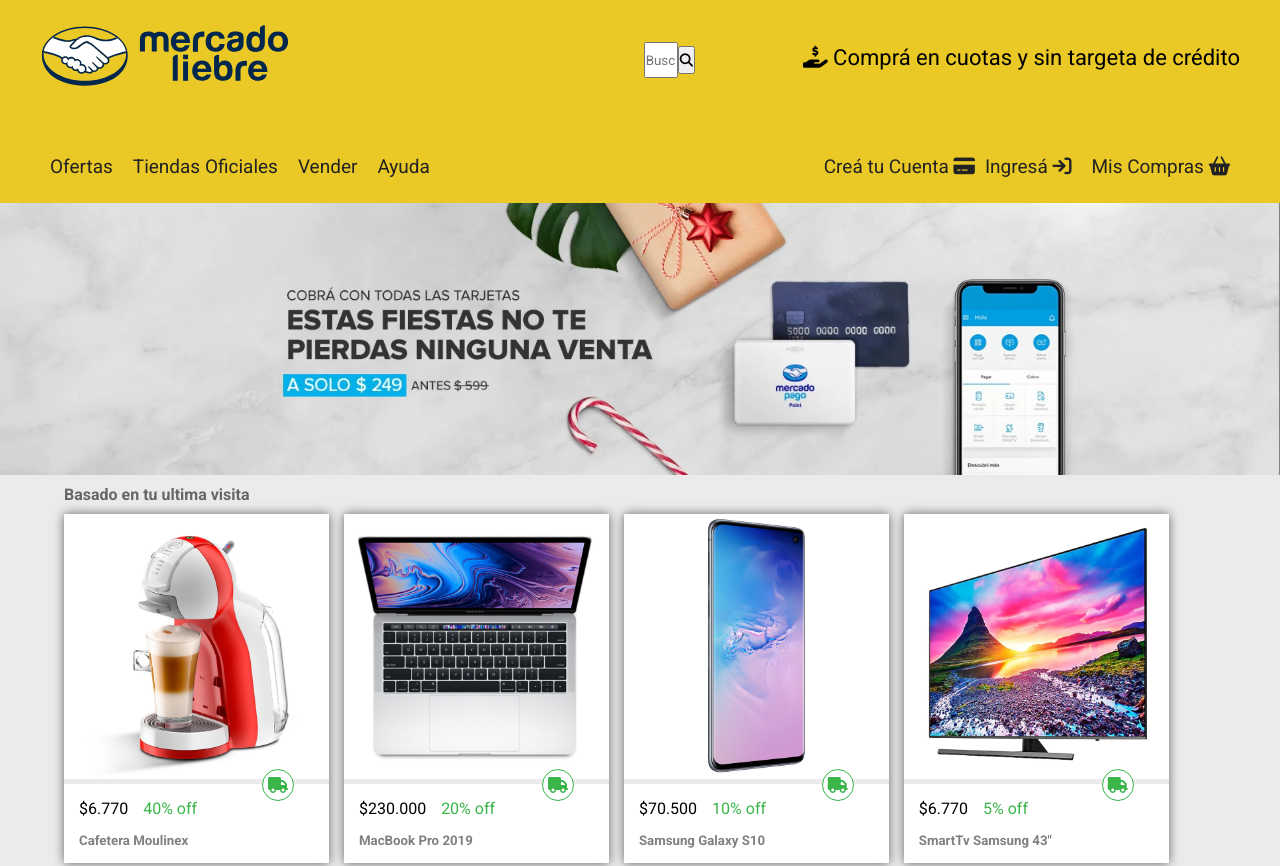
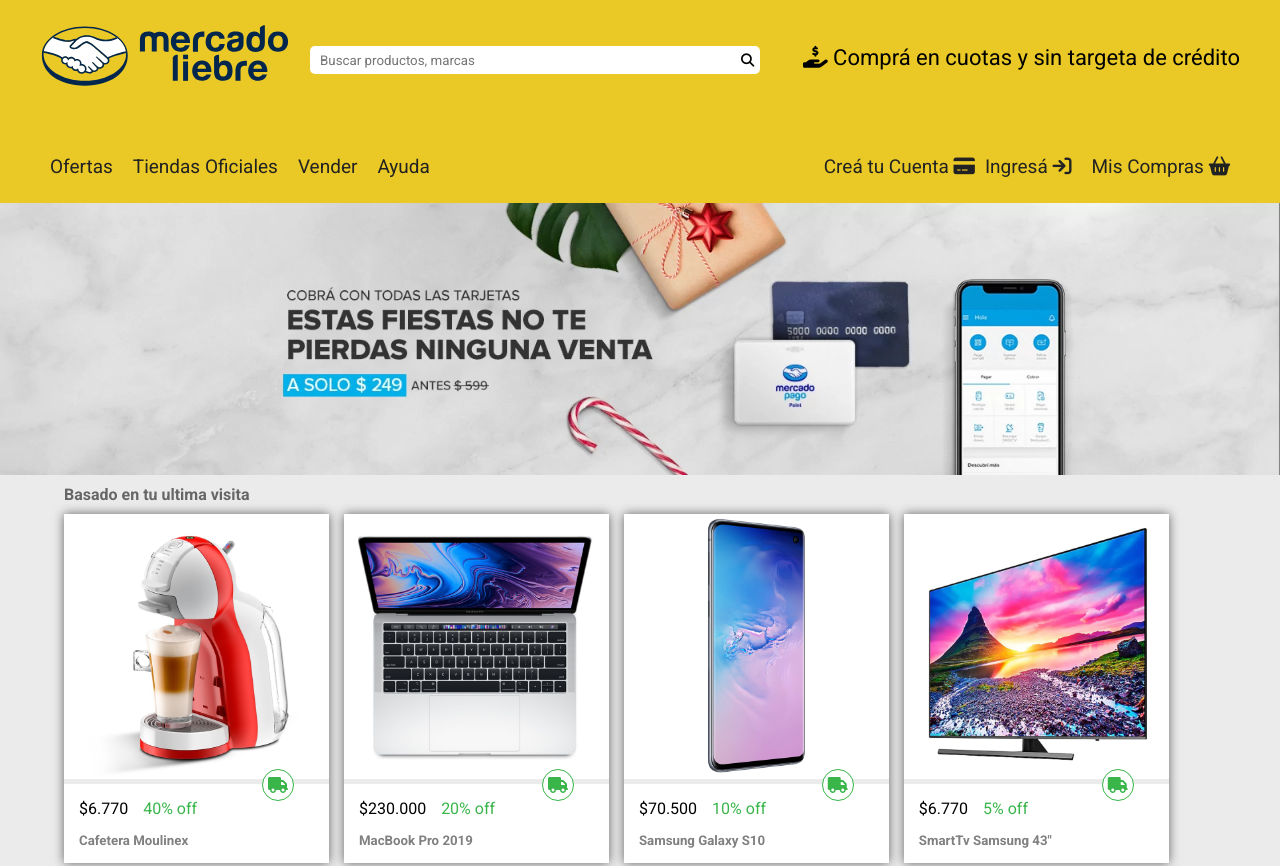
Before and after one commit to NicoSS1996/Mercado-Liebre-4, a website: page views/home.html in a window 1280 px wide. Shown: the top 866 px of the page. Drawn offline with Linux system fonts and the light colour scheme.

Commit message:
arreglando header

```diff
--- a/public/css/styles.css
+++ b/public/css/styles.css
@@ -40,9 +40,7 @@
     list-style: none;
 }
 
-/* HEADER */
-
-
+/*header*/
 .main-header {
     background-color: var(--amarillo);
     padding: 20px;
@@ -54,14 +52,23 @@
     margin-bottom: 25px;
 }
 
-header.main-header div.main-header-top-bar div div.busqueda{
-    width: 50%;
-    height: 25px;
+header.main-header div.main-header-top-bar div div.busqueda input {
+    height: 28px;
+    border: none;
+    padding-left: 10px;
+    border-radius: 5px 0px 0px 5px;
 }
 
-header.main-header div.main-header-top-bar div div.busqueda input{
-    width: 125px;
+button.btn {
+    height: 28px;
+    width: 30px;
+    border: none;
+    background-color: white;
+    border-radius: 0px 5px 5px 0px;
+}
 
+button.btn i {
+    border: none;
 }
 
 .logo {
@@ -111,6 +118,24 @@
 @media (min-width: 768px) {
     header.main-header div.main-header-top-bar div div.busqueda input{
         width: 200px;
+    }
+    header.main-header div.main-header-top-bar div div.busqueda input {
+        height: 28px;
+        border: none;
+        padding-left: 10px;
+        border-radius: 5px 0px 0px 5px;
+    }
+
+    button.btn {
+        height: 28px;
+        width: 30px;
+        border: none;
+        background-color: white;
+        border-radius: 0px 5px 5px 0px;
+    }
+
+    button.btn i {
+        border: none;
     }
     .main-header-top-bar{
         display:flex;
@@ -176,16 +201,30 @@
         margin-bottom: 5px;
     }
 
+
     header.main-header div.main-header-top-bar div div.busqueda {
-        width: 400px;
+        width: 450px;
+        height: 28px;
+        margin-left: 15px;
     }
     header.main-header div.main-header-top-bar div div.busqueda input {
-        height: 32px;
-        width: 30px;
+        width: 500px;
+        height: 28px;
+        border: none;
+        padding-left: 10px;
+        border-radius: 5px 0px 0px 5px;
     }
 
-    header.main-header div.main-header-top-bar div div.busqueda button.btn {
+    button.btn {
         height: 28px;
+        width: 30px;
+        border: none;
+        background-color: white;
+        border-radius: 0px 5px 5px 0px;
+    }
+
+    button.btn i {
+        border: none;
     }
 
     .main-header-boton-bar {
@@ -197,6 +236,7 @@
 
     }
 }
+/*header*/
 
 /* PRODUCTOS */
 
```
